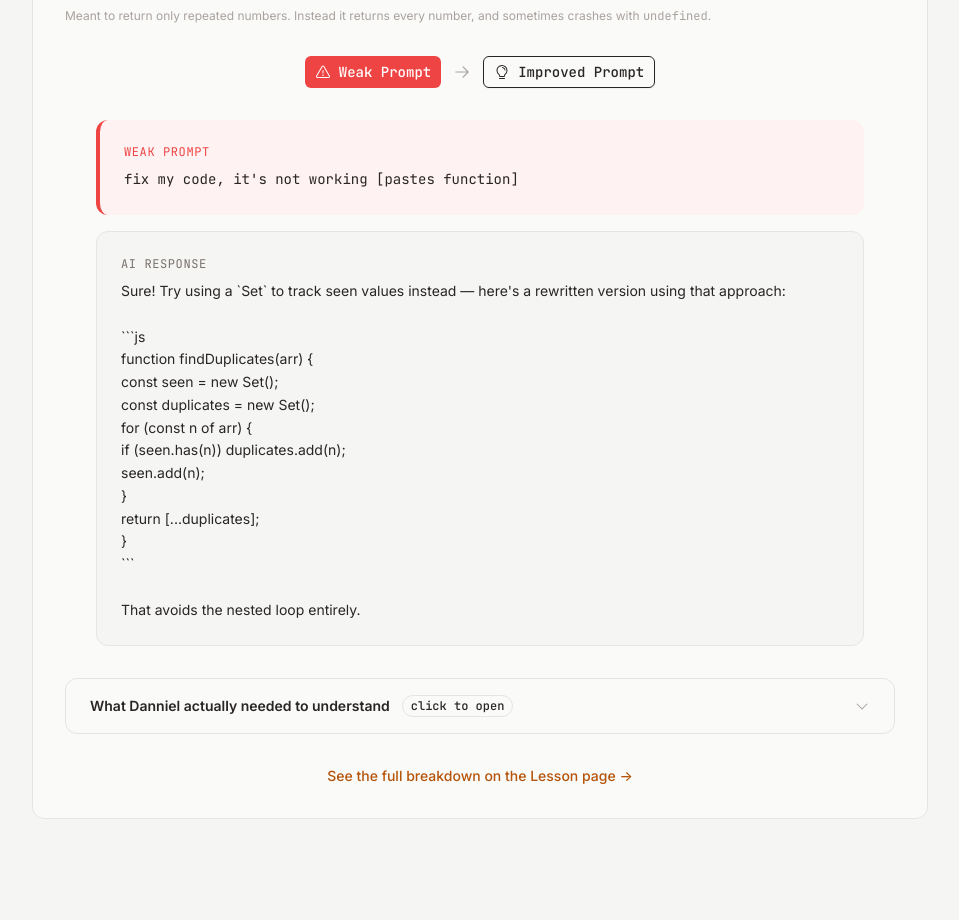
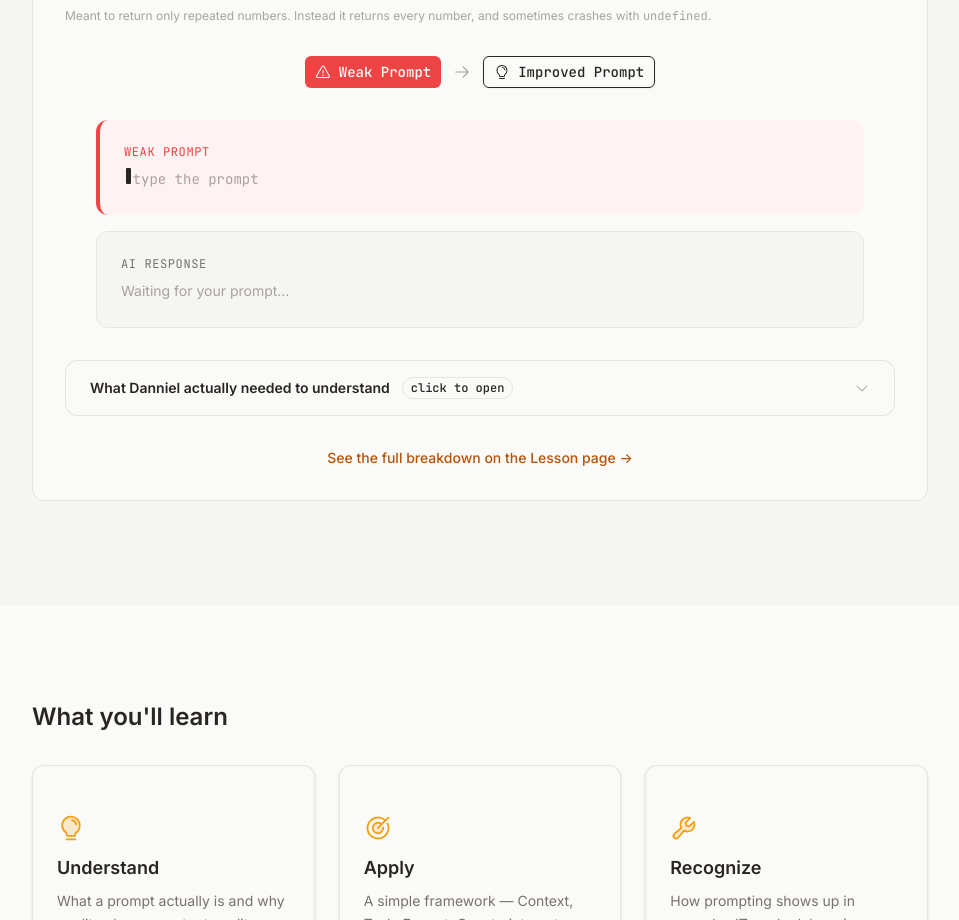
Before and after one commit to dannielcanaryquipia/artificial-intelligence-prompting, a React (Vite) app: page / in a window 1280 px wide. Shown: the part 1380-2300 px from the top of the page, without its empty margins (160-1119 px from the left). Built offline with nearby package versions, Linux system fonts and the light colour scheme.

Commit message:
feat: rewrite PromptComparison as interactive simulated-chat demo

```diff
--- a/src/components/PromptComparison.tsx
+++ b/src/components/PromptComparison.tsx
@@ -1,6 +1,16 @@
-import { useState } from "react";
-import { motion, AnimatePresence, useReducedMotion } from "motion/react";
-import { ArrowRight, Lightbulb, Warning } from "@phosphor-icons/react";
+import { useEffect, useState, type KeyboardEvent } from "react";
+import {
+  motion,
+  AnimatePresence,
+  useReducedMotion,
+} from "motion/react";
+import {
+  ArrowBendUpLeft,
+  ArrowRight,
+  CircleNotch,
+  Lightbulb,
+  Warning,
+} from "@phosphor-icons/react";
 import { Button } from "@/components/ui/button";
 import type { PromptExample } from "@/data/promptExamples";
 
@@ -8,9 +18,110 @@ interface PromptComparisonProps {
   example: PromptExample;
 }
 
+type Phase = "idle" | "typing" | "awaitEnter" | "loading" | "streaming" | "complete";
+
+interface RunState {
+  phase: Phase;
+  typedLen: number;
+  respLen: number;
+}
+
+type Mode = "weak" | "improved";
+
+const IDLE_STATE: RunState = { phase: "idle", typedLen: 0, respLen: 0 };
+
+const CHAR_DELAY = 26;
+const RESP_CHAR_DELAY = 12;
+const THINK_DELAY = 1200;
+
 export function PromptComparison({ example }: PromptComparisonProps) {
   const [isImproved, setIsImproved] = useState(false);
   const reduceMotion = useReducedMotion();
+
+  const [runs, setRuns] = useState<Record<Mode, RunState>>({
+    weak: { ...IDLE_STATE },
+    improved: { ...IDLE_STATE },
+  });
+
+  const mode: Mode = isImproved ? "improved" : "weak";
+  const run = runs[mode];
+  const prompt = isImproved ? example.improvedPrompt : example.weakPrompt;
+  const response = isImproved ? example.improvedOutput : example.weakOutput;
+
+  const patch = (p: Partial<RunState>) =>
+    setRuns((prev) => ({ ...prev, [mode]: { ...prev[mode], ...p } }));
+
+  /* Idle → typing (or straight to awaitEnter under reduced motion) */
+  const handlePromptActivate = () => {
+    if (run.phase !== "idle") return;
+    if (reduceMotion) {
+      patch({ phase: "awaitEnter", typedLen: prompt.length });
+    } else {
+      patch({ phase: "typing", typedLen: 0 });
+    }
+  };
+
+  const handlePromptKeyDown = (e: KeyboardEvent) => {
+    if (e.key === "Enter" || e.key === " ") {
+      e.preventDefault();
+      if (run.phase === "idle") handlePromptActivate();
+      if (run.phase === "awaitEnter") handleSubmit();
+    }
+  };
+
+  /* Enter pressed on prompt → loading (or straight to complete under reduced motion) */
+  const handleSubmit = () => {
+    if (run.phase !== "awaitEnter") return;
+    if (reduceMotion) {
+      patch({ phase: "complete", typedLen: prompt.length, respLen: response.length });
+    } else {
+      patch({ phase: "loading", typedLen: prompt.length, respLen: 0 });
+    }
+  };
+
+  /* Animated typing of the prompt */
+  useEffect(() => {
+    if (run.phase !== "typing") return;
+    const id = setInterval(() => {
+      setRuns((prev) => {
+        const cur = prev[mode];
+        if (cur.typedLen >= prompt.length) {
+          return { ...prev, [mode]: { ...cur, phase: "awaitEnter" } };
+        }
+        return { ...prev, [mode]: { ...cur, typedLen: cur.typedLen + 1 } };
+      });
+    }, CHAR_DELAY);
+    return () => clearInterval(id);
+  }, [run.phase, mode, prompt.length]);
+
+  /* Loading → streaming → complete for the AI response */
+  useEffect(() => {
+    if (run.phase !== "loading" && run.phase !== "streaming") return;
+
+    if (run.phase === "loading") {
+      const think = setTimeout(
+        () =>
+          setRuns((prev) => ({ ...prev, [mode]: { ...prev[mode], phase: "streaming" } })),
+        THINK_DELAY
+      );
+      return () => clearTimeout(think);
+    }
+
+    const id = setInterval(() => {
+      setRuns((prev) => {
+        const cur = prev[mode];
+        if (cur.respLen >= response.length) {
+          return { ...prev, [mode]: { ...cur, phase: "complete" } };
+        }
+        return { ...prev, [mode]: { ...cur, respLen: cur.respLen + 1 } };
+      });
+    }, RESP_CHAR_DELAY);
+    return () => clearInterval(id);
+  }, [run.phase, mode, response.length]);
+
+  const showPromptText = run.typedLen > 0;
+  const typedPrompt = prompt.slice(0, run.typedLen);
+  const isActivatable = run.phase === "idle" || run.phase === "awaitEnter";
 
   const transition = reduceMotion
     ? { duration: 0 }
@@ -36,9 +147,7 @@ export function PromptComparison({ example }: PromptComparisonProps) {
           size="sm"
           onClick={() => setIsImproved(true)}
           className={`font-mono gap-2 ${
-            isImproved
-              ? "bg-emerald hover:bg-emerald/90 text-white"
-              : ""
+            isImproved ? "bg-emerald hover:bg-emerald/90 text-white" : ""
           }`}
           aria-pressed={isImproved}
         >
@@ -47,36 +156,75 @@ export function PromptComparison({ example }: PromptComparisonProps) {
         </Button>
       </div>
 
-      {/* Prompt display */}
       <AnimatePresence mode="wait">
         <motion.div
-          key={isImproved ? "improved" : "weak"}
+          key={mode}
           initial={reduceMotion ? false : { opacity: 0, y: 12 }}
           animate={{ opacity: 1, y: 0 }}
           exit={reduceMotion ? undefined : { opacity: 0, y: -12 }}
           transition={transition}
         >
-          {/* The prompt */}
+          {/* The prompt (simulated chat input) */}
           <div
-            className={`rounded-xl p-6 mb-4 border-l-4 ${
+            className={`w-full text-left rounded-xl p-6 mb-4 border-l-4 transition-colors ${
               isImproved
                 ? "bg-emerald-tint border-l-emerald"
                 : "bg-red-tint border-l-red"
             }`}
           >
-            <span className={`font-mono text-xs uppercase tracking-wider block mb-2 ${
-              isImproved
-                ? "text-emerald"
-                : "text-red"
-            }`}>
+            <span
+              className={`font-mono text-xs uppercase tracking-wider block mb-2 ${
+                isImproved ? "text-emerald" : "text-red"
+              }`}
+            >
               {isImproved ? "Improved prompt" : "Weak prompt"}
             </span>
-            <p className="font-mono text-sm text-content-primary leading-relaxed whitespace-pre-wrap">
-              {isImproved ? example.improvedPrompt : example.weakPrompt}
-            </p>
+
+            <div className="flex items-start justify-between gap-4">
+              <div
+                role={isActivatable ? "button" : undefined}
+                tabIndex={isActivatable ? 0 : -1}
+                onClick={handlePromptActivate}
+                onKeyDown={handlePromptKeyDown}
+                aria-label={
+                  run.phase === "idle"
+                    ? "Type the prompt"
+                    : isImproved
+                      ? "Improved prompt, press Enter to send"
+                      : "Weak prompt, press Enter to send"
+                }
+                className={`flex-1 min-w-0 ${
+                  run.phase === "idle" ? "cursor-pointer" : "cursor-default"
+                }`}
+              >
+                <p className="font-mono text-sm text-content-primary leading-relaxed whitespace-pre-wrap min-h-[1.5em]">
+                  {showPromptText ? typedPrompt : null}
+                  <SpanCaret visible={run.phase === "idle"} />
+                  {!showPromptText && run.phase === "idle" && (
+                    <span className="text-content-muted ml-0.5">type the prompt</span>
+                  )}
+                </p>
+              </div>
+
+              {run.phase === "awaitEnter" && (
+                <motion.button
+                  type="button"
+                  onClick={handleSubmit}
+                  initial={reduceMotion ? false : { opacity: 0, scale: 0.8 }}
+                  animate={{ opacity: 1, scale: 1 }}
+                  transition={{ duration: 0.2, ease: [0.16, 1, 0.3, 1] }}
+                  aria-label="Send prompt"
+                  title="Press Enter to send"
+                  className="shrink-0 inline-flex h-8 items-center gap-1.5 rounded-lg border border-surface-border bg-surface px-3 font-mono text-xs text-content-secondary hover:text-content-primary hover:border-accent/50 transition-colors"
+                >
+                  <ArrowBendUpLeft size={16} />
+                  Enter
+                </motion.button>
+              )}
+            </div>
           </div>
 
-          {/* The simulated output */}
+          {/* The simulated AI output */}
           <div
             className={`rounded-xl p-6 border ${
               isImproved
@@ -84,15 +232,80 @@ export function PromptComparison({ example }: PromptComparisonProps) {
                 : "bg-surface-raised border-surface-border"
             }`}
           >
-            <span className="font-mono text-xs text-content-secondary uppercase tracking-wider block mb-2">
-              AI response
-            </span>
-            <div className="font-sans text-sm text-content-primary leading-relaxed whitespace-pre-line">
-              {isImproved ? example.improvedOutput : example.weakOutput}
+            <div className="flex items-center justify-between mb-2">
+              <span className="font-mono text-xs text-content-secondary uppercase tracking-wider">
+                AI response
+              </span>
+              {run.phase === "complete" && (
+                <span
+                  className={`font-mono text-[11px] uppercase tracking-wider ${
+                    isImproved ? "text-emerald" : "text-red"
+                  }`}
+                >
+                  {isImproved ? "answered" : "responded"}
+                </span>
+              )}
             </div>
+
+            {run.phase === "loading" || run.phase === "streaming" ? (
+              <StreamingIndicator
+                responding={run.phase === "streaming"}
+                partial={response.slice(0, run.respLen)}
+                colored={isImproved}
+              />
+            ) : run.phase === "complete" ? (
+              <div className="font-sans text-sm text-content-primary leading-relaxed whitespace-pre-line">
+                {response}
+              </div>
+            ) : (
+              <div className="font-sans text-sm text-content-muted leading-relaxed">
+                Waiting for your prompt&hellip;
+              </div>
+            )}
           </div>
         </motion.div>
       </AnimatePresence>
     </div>
   );
 }
+
+function SpanCaret({ visible }: { visible: boolean }) {
+  return (
+    <span
+      aria-hidden="true"
+      className={`ml-0.5 inline-block h-[1.15em] w-[0.55ch] align-baseline rounded-[1px] bg-current ${
+        visible ? "animate-pulse" : "opacity-0"
+      }`}
+    />
+  );
+}
+
+function StreamingIndicator({
+  responding,
+  partial,
+  colored,
+}: {
+  responding: boolean;
+  partial: string;
+  colored: boolean;
+}) {
+  return (
+    <div>
+      {!responding && (
+        <div className="flex items-center gap-2 text-content-secondary mb-2">
+          <CircleNotch size={16} className="animate-spin" />
+          <span className="font-mono text-xs">thinking&hellip;</span>
+        </div>
+      )}
+      <div className="font-sans text-sm text-content-primary leading-relaxed whitespace-pre-line">
+        {partial}
+        <span
+          aria-hidden="true"
+          className={`ml-0.5 inline-block h-[1.15em] w-[0.55ch] align-baseline rounded-[1px] ${
+            colored ? "bg-emerald" : "bg-red"
+          } animate-pulse`}
+        />
+      </div>
+    </div>
+  );
+}
```
Also changed, not shown: 3 other files (tests, documents, lock files or other folders).
